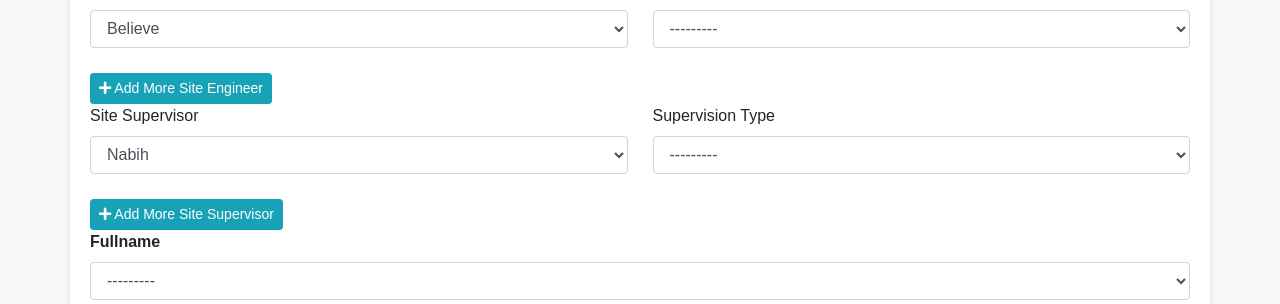
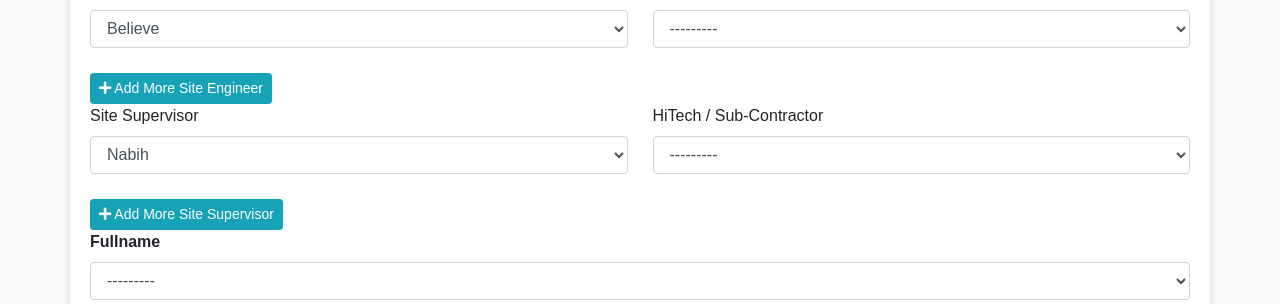
Before and after one commit to wole-abraham/survery123, a Django app: page / in a window 1280 px wide. Shown: the part 869-1173 px from the top of the page. Run offline with Django 5.2, Linux system fonts and the light colour scheme; some libraries are stand-ins or nearby versions.

Commit message:
fixed add services

```diff
--- a/activities_report/templates/survey/form.html
+++ b/activities_report/templates/survey/form.html
@@ -170,7 +170,7 @@
                 </div>
 
                 <div class="supervision">
-                    <label for="id_supervision_type">Supervision Type</label>
+                    <label for="id_supervision_type">HiTech / Sub-Contractor</label>
                     {{ form.supervision|add_class:"form-control" }}
                 </div>
             </div>
```
